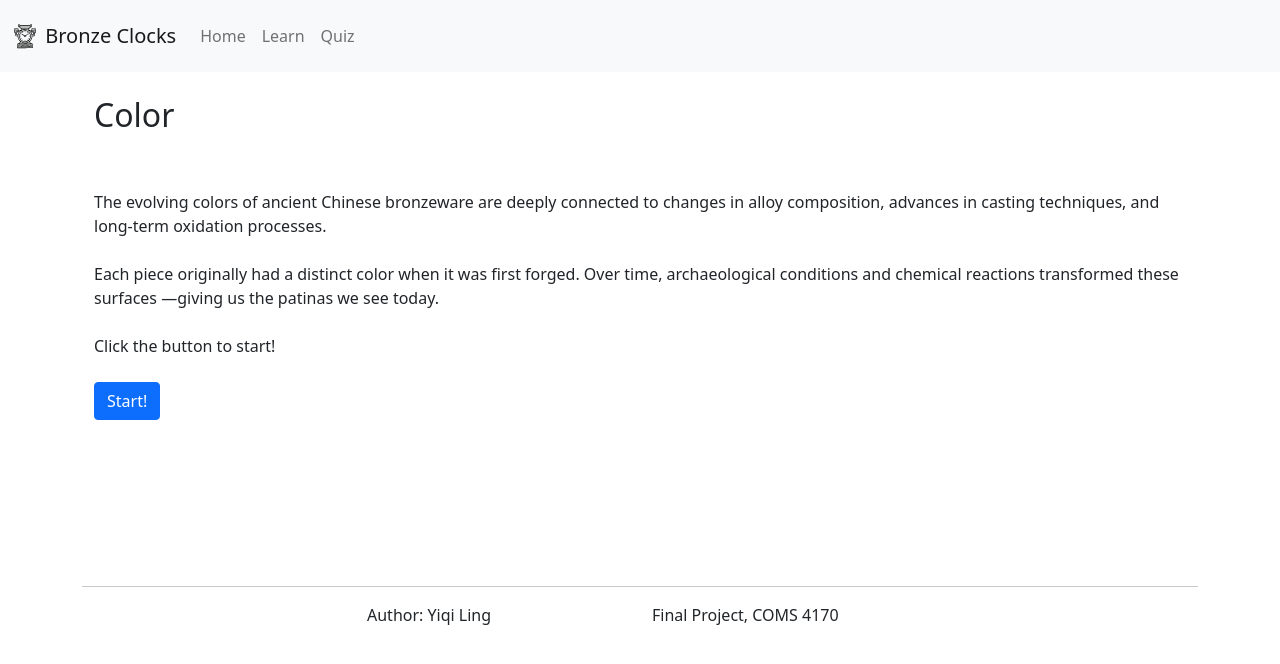
After one commit to 77889itsme/bronze-clocks, a Flask app: page /learn/color in a window 1280 px wide. The commit adds this page. Shown: the top 664 px of the page. Run offline with Flask 3, Linux system fonts and the light colour scheme; some libraries are stand-ins or nearby versions.

Commit message:
feat: update the color section page

```diff
--- a/server.py
+++ b/server.py
@@ -22,6 +22,10 @@ def homepage():
 @app.route('/learn')
 def learning_section_page():
    return render_template('learn.html')
+
+@app.route('/learn/color')
+def learn_color_section_page():
+   return render_template('learn_color.html')
 
 @app.route('/quiz')
 def quiz_start():
--- a/templates/layout.html
+++ b/templates/layout.html
@@ -45,10 +45,8 @@
     </nav>
 
     <main class="container">
-      <div class="container">
         {% block content %}
         {% endblock %}
-      </div>
     </main>
 
     <footer class="footer">
--- /dev/null
+++ b/templates/learn_color.html
@@ -0,0 +1,21 @@
+{% extends "layout.html" %}
+
+{% block content %}
+
+<div class="container">
+    <br><h2>Color</h2> <br><br>
+
+    <div>
+        The evolving colors of ancient Chinese bronzeware are deeply connected to changes in alloy composition, advances in casting techniques, and long-term oxidation processes. <br><br>
+        Each piece originally had a distinct color when it was first forged. Over time, archaeological conditions and chemical reactions transformed these surfaces —giving us the patinas we see today. <br><br>
+        Click the button to start! <br><br>
+    </div>
+
+    <a href="/learn/color/1" class="btn btn-primary">Start!</a>
+
+
+ </div>
+
+
+
+{% endblock %}
```
